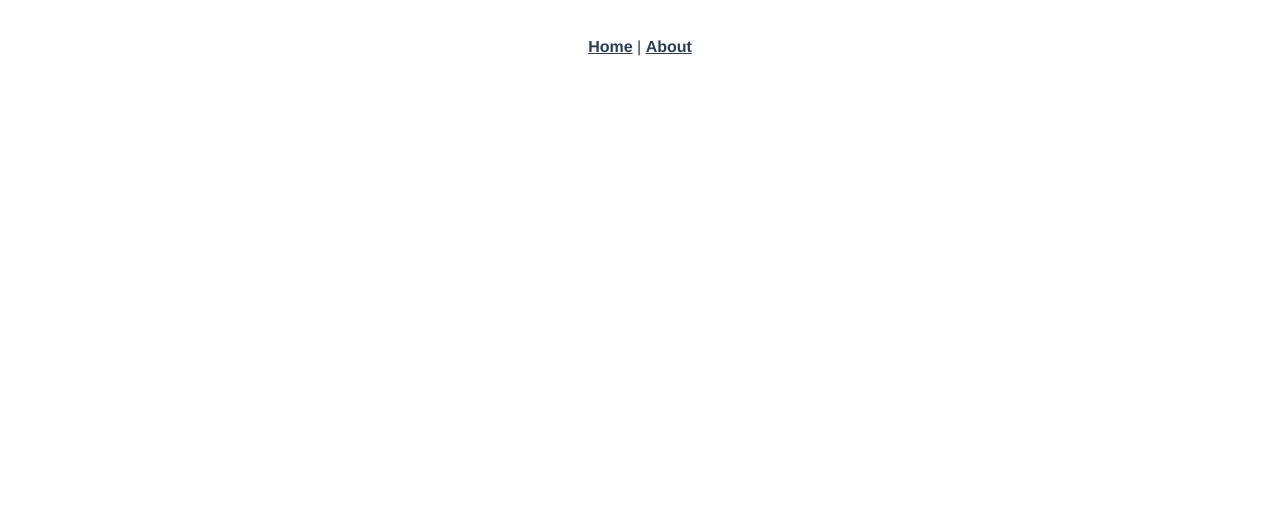
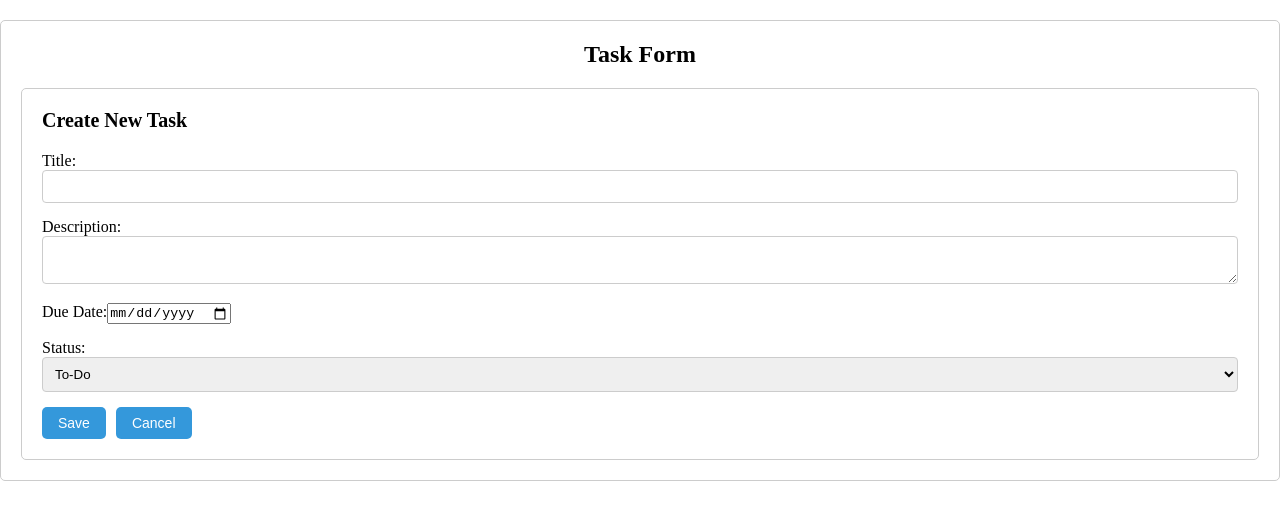
Before and after one commit to smith-maina7/task-management, a Vue app: page /TaskForm in a window 1280 px wide. Before the commit this address had no page. Shown: the top 520 px of the page. Built offline with nearby package versions, Linux system fonts and the light colour scheme.

Commit message:
setting up the front no functions yet

```diff
--- a/package.json
+++ b/package.json
@@ -9,6 +9,7 @@
   },
   "dependencies": {
     "core-js": "^3.8.3",
+    "pinia": "^2.1.7",
     "vue": "^3.2.13",
     "vue-router": "^4.0.3"
   },
--- a/src/App.vue
+++ b/src/App.vue
@@ -1,30 +1,11 @@
 <template>
-  <nav>
-    <router-link to="/">Home</router-link> |
-    <router-link to="/about">About</router-link>
-  </nav>
   <router-view />
 </template>
 
 <style>
-#app {
-  font-family: Avenir, Helvetica, Arial, sans-serif;
-  -webkit-font-smoothing: antialiased;
-  -moz-osx-font-smoothing: grayscale;
-  text-align: center;
-  color: #2c3e50;
-}
-
-nav {
-  padding: 30px;
-}
-
-nav a {
-  font-weight: bold;
-  color: #2c3e50;
-}
-
-nav a.router-link-exact-active {
-  color: #42b983;
+* {
+  margin: 0;
+  padding: 0;
+  box-sizing: border-box;
 }
 </style>
--- a/src/components/HelloWorld.vue
+++ /dev/null
@@ -1,122 +0,0 @@
-<template>
-  <div class="hello">
-    <h1>{{ msg }}</h1>
-    <p>
-      For a guide and recipes on how to configure / customize this project,<br />
-      check out the
-      <a href="https://cli.vuejs.org" target="_blank" rel="noopener"
-        >vue-cli documentation</a
-      >.
-    </p>
-    <h3>Installed CLI Plugins</h3>
-    <ul>
-      <li>
-        <a
-          href="https://github.com/vuejs/vue-cli/tree/dev/packages/%40vue/cli-plugin-babel"
-          target="_blank"
-          rel="noopener"
-          >babel</a
-        >
-      </li>
-      <li>
-        <a
-          href="https://github.com/vuejs/vue-cli/tree/dev/packages/%40vue/cli-plugin-router"
-          target="_blank"
-          rel="noopener"
-          >router</a
-        >
-      </li>
-      <li>
-        <a
-          href="https://github.com/vuejs/vue-cli/tree/dev/packages/%40vue/cli-plugin-eslint"
-          target="_blank"
-          rel="noopener"
-          >eslint</a
-        >
-      </li>
-    </ul>
-    <h3>Essential Links</h3>
-    <ul>
-      <li>
-        <a href="https://vuejs.org" target="_blank" rel="noopener">Core Docs</a>
-      </li>
-      <li>
-        <a href="https://forum.vuejs.org" target="_blank" rel="noopener"
-          >Forum</a
-        >
-      </li>
-      <li>
-        <a href="https://chat.vuejs.org" target="_blank" rel="noopener"
-          >Community Chat</a
-        >
-      </li>
-      <li>
-        <a href="https://twitter.com/vuejs" target="_blank" rel="noopener"
-          >Twitter</a
-        >
-      </li>
-      <li>
-        <a href="https://news.vuejs.org" target="_blank" rel="noopener">News</a>
-      </li>
-    </ul>
-    <h3>Ecosystem</h3>
-    <ul>
-      <li>
-        <a href="https://router.vuejs.org" target="_blank" rel="noopener"
-          >vue-router</a
-        >
-      </li>
-      <li>
-        <a href="https://vuex.vuejs.org" target="_blank" rel="noopener">vuex</a>
-      </li>
-      <li>
-        <a
-          href="https://github.com/vuejs/vue-devtools#vue-devtools"
-          target="_blank"
-          rel="noopener"
-          >vue-devtools</a
-        >
-      </li>
-      <li>
-        <a href="https://vue-loader.vuejs.org" target="_blank" rel="noopener"
-          >vue-loader</a
-        >
-      </li>
-      <li>
-        <a
-          href="https://github.com/vuejs/awesome-vue"
-          target="_blank"
-          rel="noopener"
-          >awesome-vue</a
-        >
-      </li>
-    </ul>
-  </div>
-</template>
-
-<script>
-export default {
-  name: "HelloWorld",
-  props: {
-    msg: String,
-  },
-};
-</script>
-
-<!-- Add "scoped" attribute to limit CSS to this component only -->
-<style scoped>
-h3 {
-  margin: 40px 0 0;
-}
-ul {
-  list-style-type: none;
-  padding: 0;
-}
-li {
-  display: inline-block;
-  margin: 0 10px;
-}
-a {
-  color: #42b983;
-}
-</style>
--- /dev/null
+++ b/src/components/TaskForm.vue
@@ -0,0 +1,79 @@
+<template>
+  <form class="task-form">
+    <h3>Create New Task</h3>
+    <!-- Form fields -->
+    <div class="form-group">
+      <label for="title">Title:</label>
+      <input type="text" id="title" required />
+    </div>
+    <div class="form-group">
+      <label for="description">Description:</label>
+      <textarea id="description"></textarea>
+    </div>
+    <div class="form-group">
+      <label for="dueDate">Due Date:</label>
+      <input type="date" id="dueDate" required />
+    </div>
+    <div class="form-group">
+      <label for="status">Status:</label>
+      <select id="status" required>
+        <option value="To-Do">To-Do</option>
+        <option value="In Progress">In Progress</option>
+        <option value="Completed">Completed</option>
+      </select>
+    </div>
+    <div class="form-actions">
+      <button type="submit">Save</button>
+      <button type="button">Cancel</button>
+    </div>
+  </form>
+</template>
+
+<script setup>
+// No logic provided for brevity
+</script>
+
+<style scoped>
+/* Styles for Task Form component */
+
+.task-form {
+  padding: 20px;
+  border: 1px solid #ccc;
+  border-radius: 5px;
+  margin-top: 20px;
+}
+
+h3 {
+  margin-bottom: 20px;
+  font-size: 20px;
+}
+
+.form-group {
+  margin-bottom: 15px;
+}
+
+input[type="text"],
+textarea,
+select {
+  width: 100%;
+  padding: 8px;
+  border: 1px solid #ccc;
+  border-radius: 4px;
+}
+
+.form-actions button {
+  padding: 8px 16px;
+  margin-right: 10px;
+  border: none;
+  border-radius: 5px;
+  background-color: #3498db;
+  color: white;
+  font-size: 14px;
+  cursor: pointer;
+  transition: background-color 0.3s;
+}
+
+.form-actions button:hover {
+  background-color: #2980b9;
+}
+</style>
--- /dev/null
+++ b/src/components/TaskList.vue
@@ -0,0 +1,50 @@
+<template>
+  <div class="task-list">
+    <div class="list-header">
+      <h2>Task List</h2>
+      <Router-Link
+        :to="{ name: 'addTask' }"
+        class="add-tasks-btn"
+        @click="addTasks"
+        >Add Tasks</Router-Link
+      >
+    </div>
+    <ul class="task-items">
+      <!-- Existing task list items -->
+      <!-- ... -->
+    </ul>
+  </div>
+</template>
+
+<script setup></script>
+
+<style scoped>
+/* Styles for Task List component */
+
+.task-list {
+  margin-top: 20px;
+}
+
+.list-header {
+  display: flex;
+  justify-content: space-between;
+  align-items: center;
+  margin-bottom: 15px;
+}
+
+.add-tasks-btn {
+  padding: 8px 16px;
+  border: 2px solid #3498db;
+  border-radius: 5px;
+  background-color: #3498db;
+  color: white;
+  font-size: 14px;
+  text-decoration: none;
+  transition: background-color 0.3s, color 0.3s;
+}
+
+.add-tasks-btn:hover {
+  background-color: #2980b9;
+  border-color: #2980b9;
+}
+</style>
--- a/src/router/index.js
+++ b/src/router/index.js
@@ -1,20 +1,17 @@
 import { createRouter, createWebHistory } from "vue-router";
-import HomeView from "../views/HomeView.vue";
+import TaskListView from "../views/TaskListView.vue";
+import TaskFormView from "../views/TaskFormView.vue";
 
 const routes = [
   {
     path: "/",
     name: "home",
-    component: HomeView,
+    component: TaskListView,
   },
   {
-    path: "/about",
-    name: "about",
-    // route level code-splitting
-    // this generates a separate chunk (about.[hash].js) for this route
-    // which is lazy-loaded when the route is visited.
-    component: () =>
-      import(/* webpackChunkName: "about" */ "../views/AboutView.vue"),
+    path: "/TaskForm",
+    name: "addTask",
+    component: TaskFormView,
   },
 ];
 
--- a/src/views/AboutView.vue
+++ /dev/null
@@ -1,5 +0,0 @@
-<template>
-  <div class="about">
-    <h1>This is an about page</h1>
-  </div>
-</template>
--- a/src/views/HomeView.vue
+++ /dev/null
@@ -1,18 +0,0 @@
-<template>
-  <div class="home">
-    <img alt="Vue logo" src="../assets/logo.png" />
-    <HelloWorld msg="Welcome to Your Vue.js App" />
-  </div>
-</template>
-
-<script>
-// @ is an alias to /src
-import HelloWorld from "@/components/HelloWorld.vue";
-
-export default {
-  name: "HomeView",
-  components: {
-    HelloWorld,
-  },
-};
-</script>
--- /dev/null
+++ b/src/views/TaskFormView.vue
@@ -0,0 +1,27 @@
+<template>
+  <div class="task-form-view">
+    <h2>Task Form</h2>
+    <TaskForm />
+  </div>
+</template>
+
+<script setup>
+import TaskForm from "@/components/TaskForm.vue"; // Import the TaskForm component
+</script>
+
+<style scoped>
+/* Styles for TaskFormView component */
+
+.task-form-view {
+  padding: 20px;
+  border: 1px solid #ccc;
+  border-radius: 5px;
+  margin-top: 20px;
+}
+
+h2 {
+  margin-bottom: 20px;
+  text-align: center;
+  font-size: 24px;
+}
+</style>
--- /dev/null
+++ b/src/views/TaskListView.vue
@@ -0,0 +1,43 @@
+<template>
+  <div class="task-list-view">
+    <h2>Task Management</h2>
+    <!-- Task Form (not implemented in this example) -->
+    <!-- <TaskForm /> -->
+
+    <TaskList :tasks="tasks" />
+  </div>
+</template>
+
+<script setup>
+import { ref } from "vue";
+import TaskList from "@/components/TaskList.vue"; // Import the TaskList component
+
+// Dummy tasks data for demonstration
+const tasks = ref([
+  {
+    id: 1,
+    title: "Complete Project Proposal",
+    description: "Write and submit the project proposal document.",
+    dueDate: "2023-12-15",
+    status: "To-Do",
+  },
+  // Add more tasks as needed
+]);
+</script>
+
+<style scoped>
+/* Styles for TaskListView component */
+
+.task-list-view {
+  padding: 20px;
+  border: 1px solid #ccc;
+  border-radius: 5px;
+  margin-top: 20px;
+}
+
+h2 {
+  margin-bottom: 20px;
+  text-align: center;
+  font-size: 24px;
+}
+</style>
```
Also changed, not shown: .eslintrc.js, 1 other file (tests, documents, lock files or other folders).
